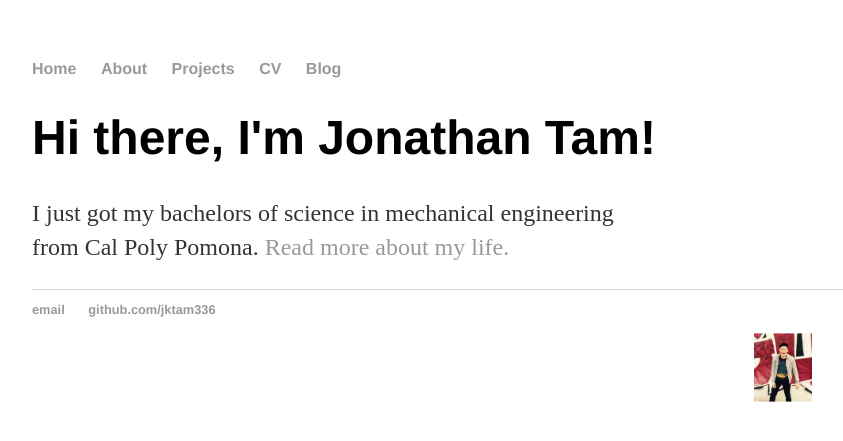
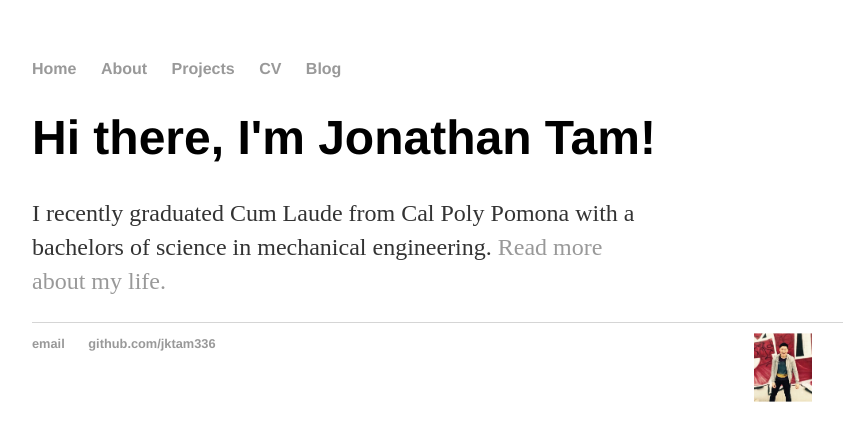
Before and after one commit to jktam336/jktam336.github.io, a Jekyll site: the page built from index.html, in a window 1280 px wide. Shown: the top 441 px of the page, without its empty margins (160-1003 px from the left). Built offline with Jekyll 4.4.1, drawn with Linux system fonts in a browser that asks for light colours.

Commit message:
Updated description

```diff
--- a/index.html
+++ b/index.html
@@ -5,5 +5,5 @@ title: Jonathan Tam, Mechanical Engineer
 <div class ="blurb">
 	<h1>Hi there, I'm Jonathan Tam!</h1>
 	<img class="profile-pic" src="ME 4 crop 2.png"/>
-	<p>I just got my bachelors of science in mechanical engineering from Cal Poly Pomona. <a href="/about">Read more about my life.</a></p>
+	<p>I recently graduated Cum Laude from Cal Poly Pomona with a bachelors of science in mechanical engineering. <a href="/about">Read more about my life.</a></p>
 </div><!-- /.blurb -->
```
